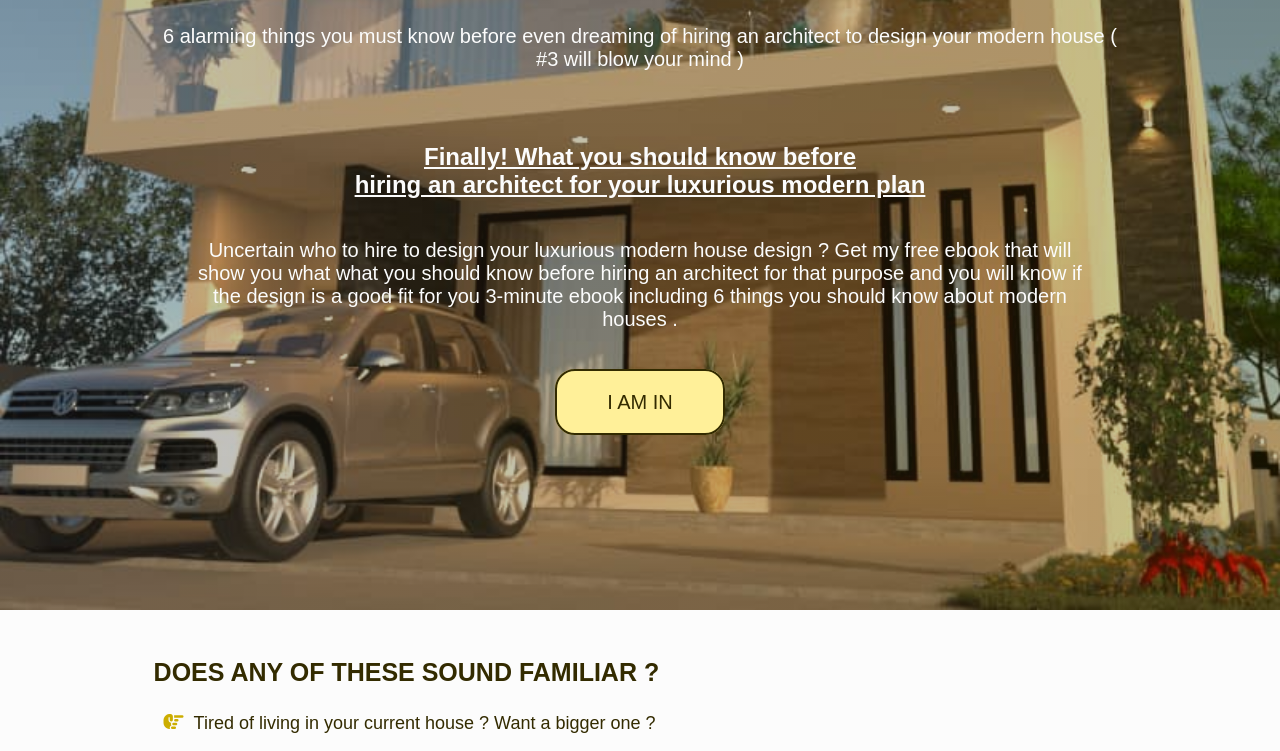
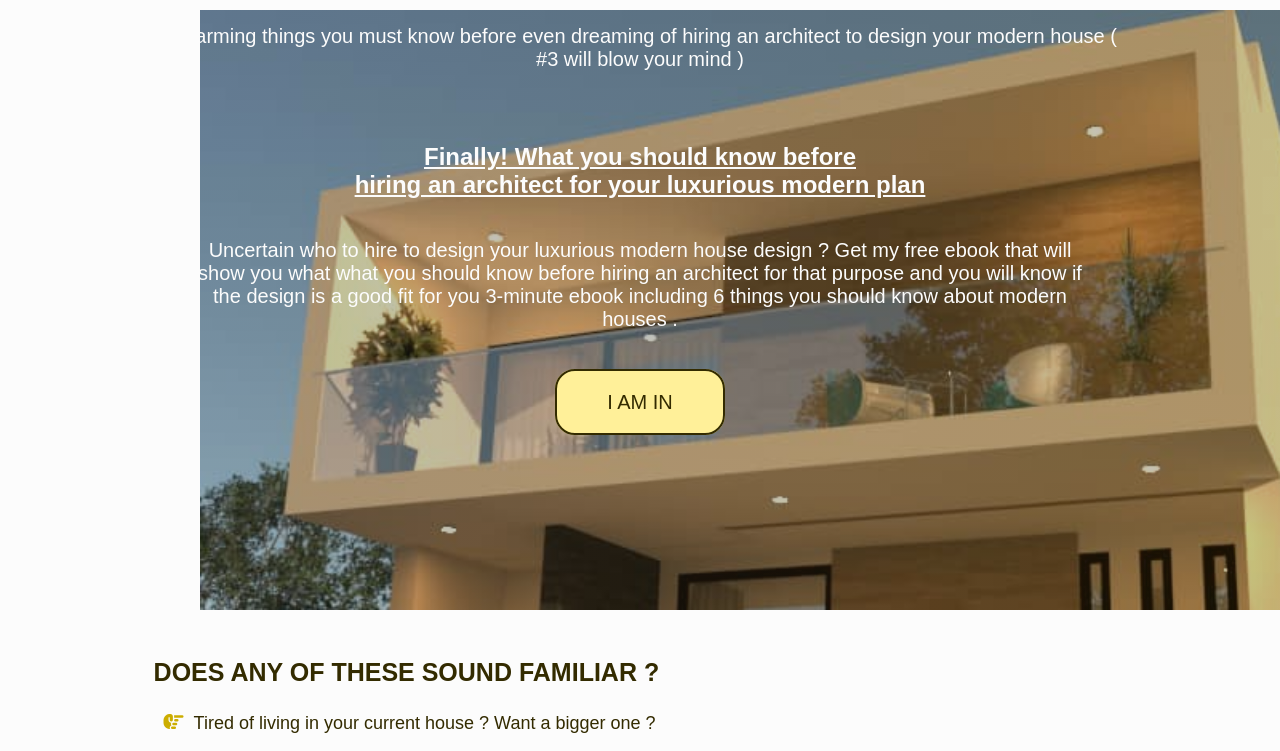
Before and after one commit to kirsch-edmond/arch, a plain HTML site: page index.html in a window 1280 px wide. Shown: the part 190-941 px from the top of the page. Drawn offline with Linux system fonts and the light colour scheme.

Commit message:
Update style.css

```diff
--- a/style.css
+++ b/style.css
@@ -29,7 +29,8 @@ body{
     background: linear-gradient(90deg, rgba(48, 47, 43, 0.3), rgba(68, 58, 1, 0.3)),url(bg-image.jpeg);
     background-repeat: no-repeat;
     background-size: cover;
-    background-position: bottom;
+    background-position-x: 200px;
+    background-position-y: 200px;
     height: 100vh;
     text-align: center;
     padding-left: 12%;
```
